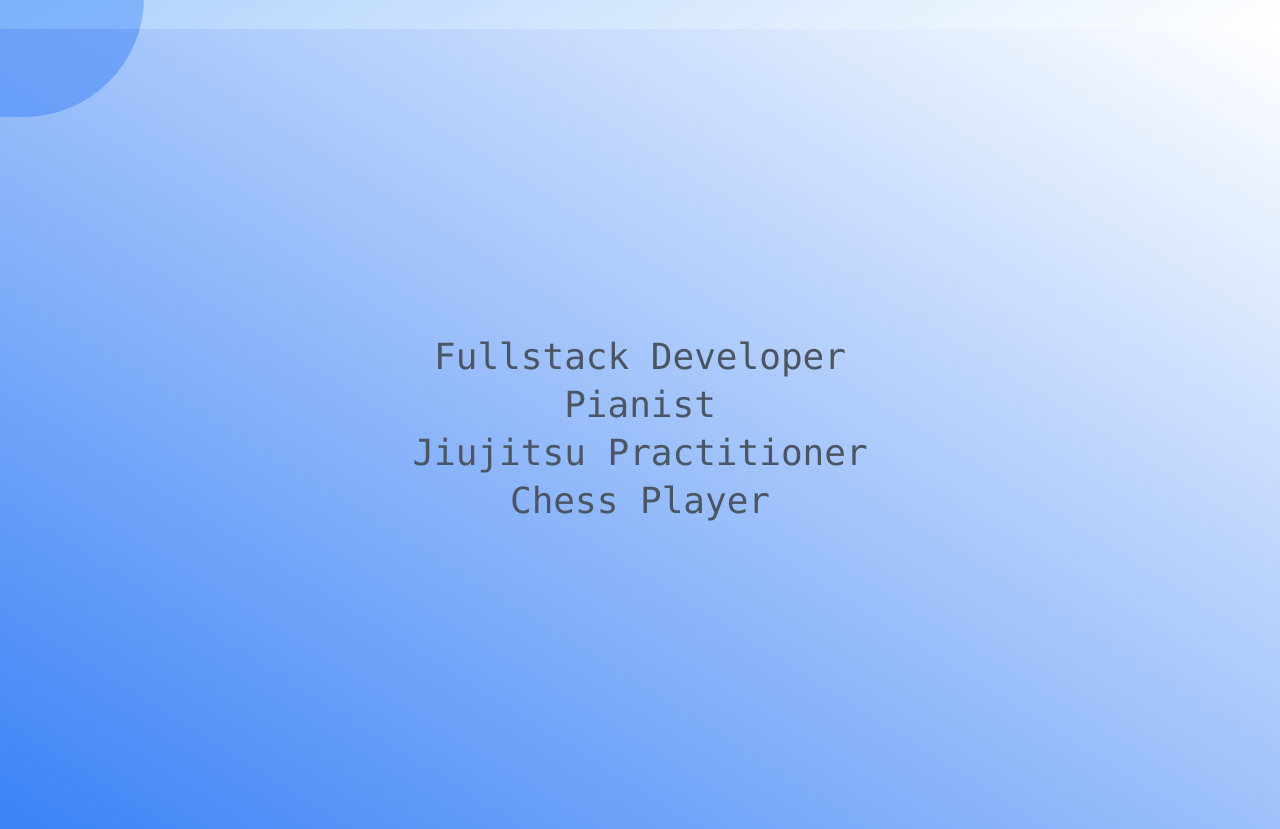
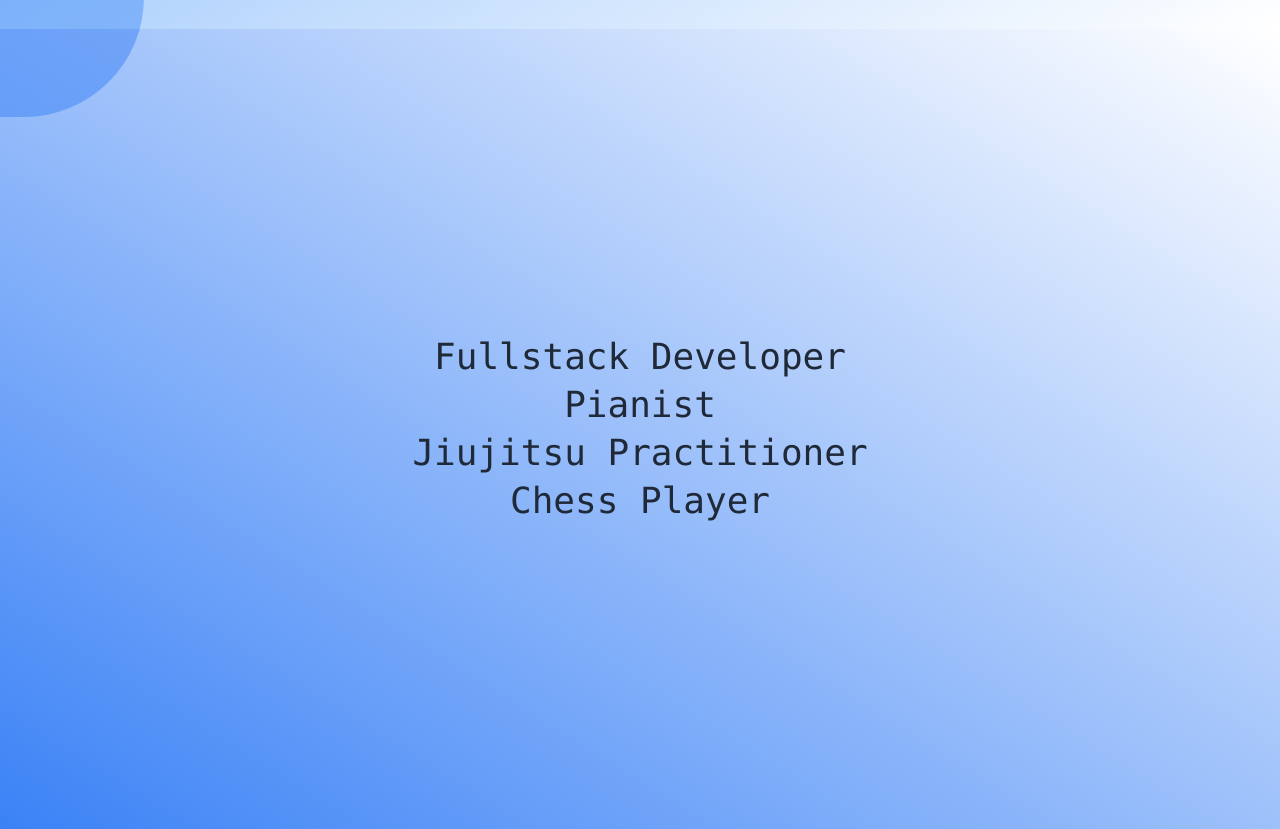
Before and after one commit to Zachiah/personal-site, a SvelteKit app: page / in a window 1280 px wide. Shown: the part 771-1600 px from the top of the page. Built offline with nearby package versions, Linux system fonts and the light colour scheme.

Commit message:
Improve colors for light mode

```diff
--- a/src/routes/+page.svelte
+++ b/src/routes/+page.svelte
@@ -46,7 +46,7 @@
 
 {#if !isTouchDevice}
 	<div
-		class="fixed w-52 h-52 rounded-full shadow-inner bg-blue-500 mix-blend-difference z-50 transform -translate-x-1/2 -translate-y-1/2 pointer-events-none"
+		class="fixed w-52 h-52 rounded-full shadow-inner bg-gray-200 dark:bg-blue-500 mix-blend-difference z-50 transform -translate-x-1/2 -translate-y-1/2 pointer-events-none"
 		style="top: {$mousePos.y}px; left: {$mousePos.x}px;"
 	/>
 {/if}
@@ -91,7 +91,7 @@
 >
 	<div class="prose mx-auto text-center">
 		<ul
-			class="text-gray-600 dark:text-gray-200 text-2xl sm:text-4xl flex flex-col gap-2 p-4 font-mono"
+			class="text-gray-800 dark:text-gray-200 text-2xl sm:text-4xl flex flex-col gap-2 p-4 font-mono"
 		>
 			<li>
 				<a href="/skills/developer" class="hover:underline"> Fullstack Developer </a>
```
